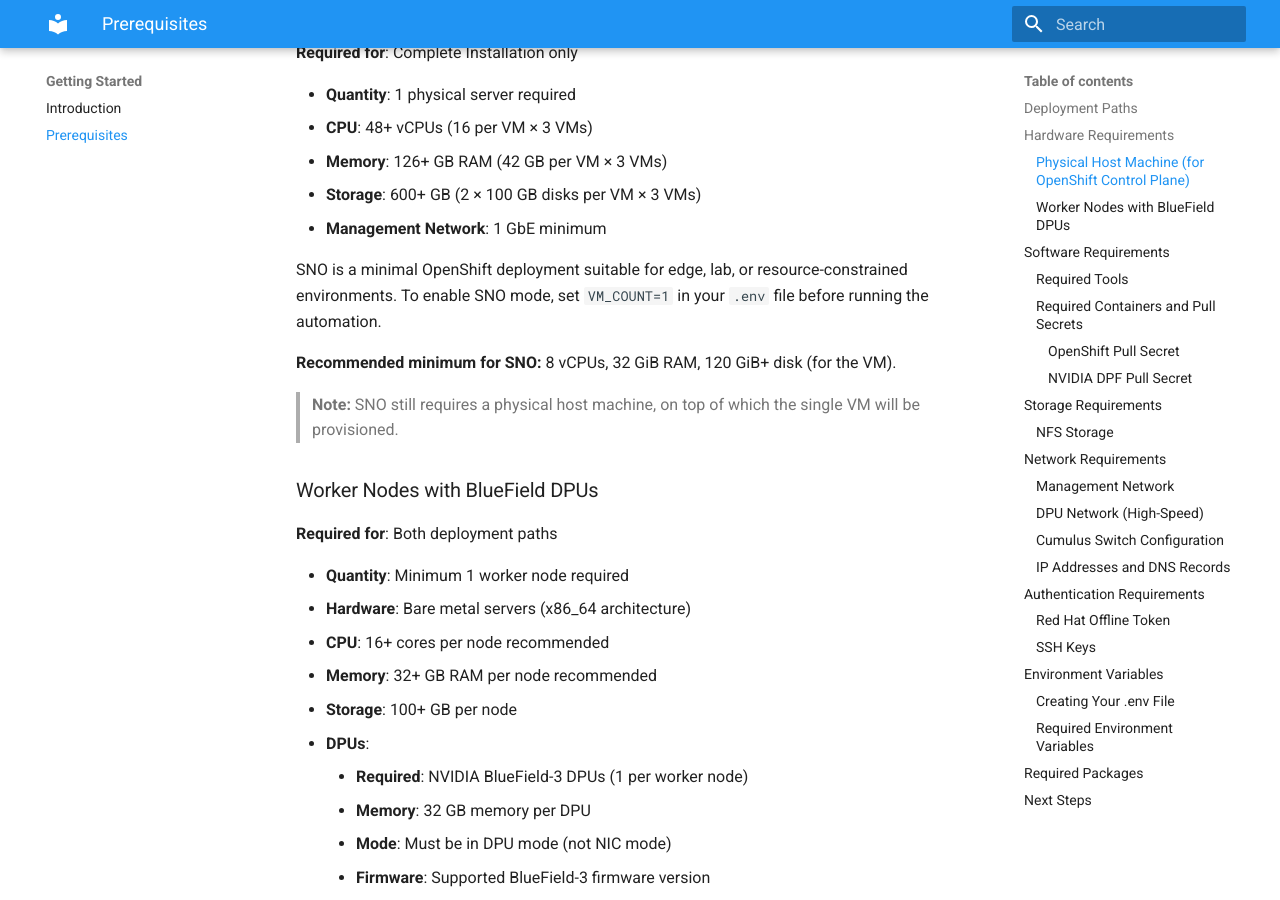
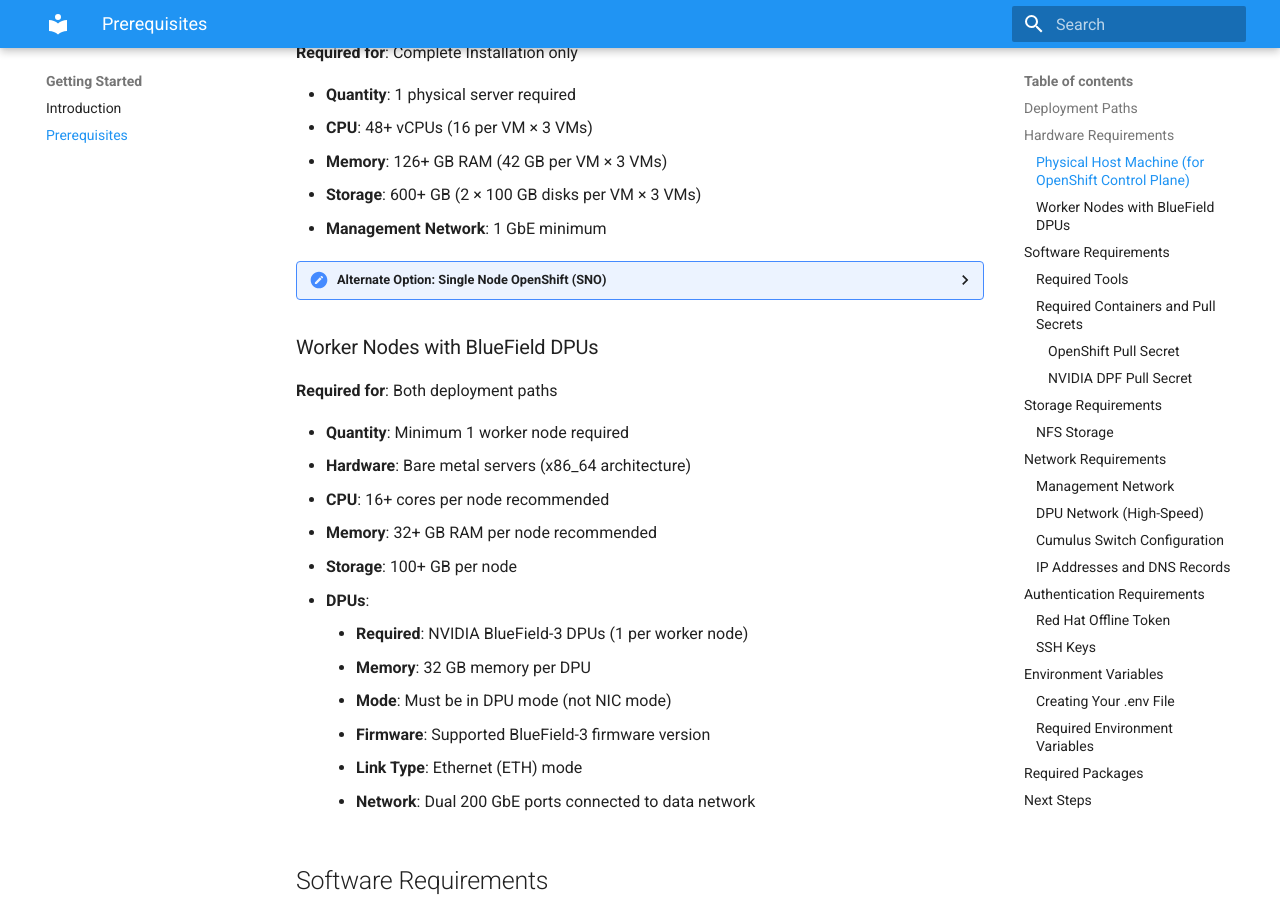
Before and after one commit to szigmon/openshift-dpf, an MkDocs documentation site: the page built from docs/prerequisites.md, in a window 1280 px wide and 900 px high, scrolled down 918 px. Built offline with MkDocs 1.6.1 and Material for MkDocs 9.7.7, drawn with Linux system fonts in a browser that asks for light colours.

Commit message:
docs: present SNO as collapsible alternate option under physical host requirements

```diff
--- a/docs/prerequisites.md
+++ b/docs/prerequisites.md
@@ -37,11 +37,16 @@
 - **Storage**: 600+ GB (2 × 100 GB disks per VM × 3 VMs)
 - **Management Network**: 1 GbE minimum
 
-SNO is a minimal OpenShift deployment suitable for edge, lab, or resource-constrained environments. To enable SNO mode, set `VM_COUNT=1` in your `.env` file before running the automation.
+<details>
+<summary><strong>Alternate Option: Single Node OpenShift (SNO)</strong></summary>
 
-**Recommended minimum for SNO:** 8 vCPUs, 32 GiB RAM, 120 GiB+ disk (for the VM).
+SNO is a minimal OpenShift deployment suitable for edge, lab, or resource-constrained environments.
 
-> **Note:** SNO still requires a physical host machine, on top of which the single VM will be provisioned.
+- To enable SNO mode, set <code>VM_COUNT=1</code> in your <code>.env</code> file before running the automation.
+- <strong>Recommended minimum for SNO:</strong> 8 vCPUs, 32 GiB RAM, 120 GiB+ disk (for the VM).
+- <strong>Note:</strong> SNO still requires a physical host machine, on top of which the single VM will be provisioned.
+
+</details>
 
 ### Worker Nodes with BlueField DPUs
 **Required for**: Both deployment paths
```
